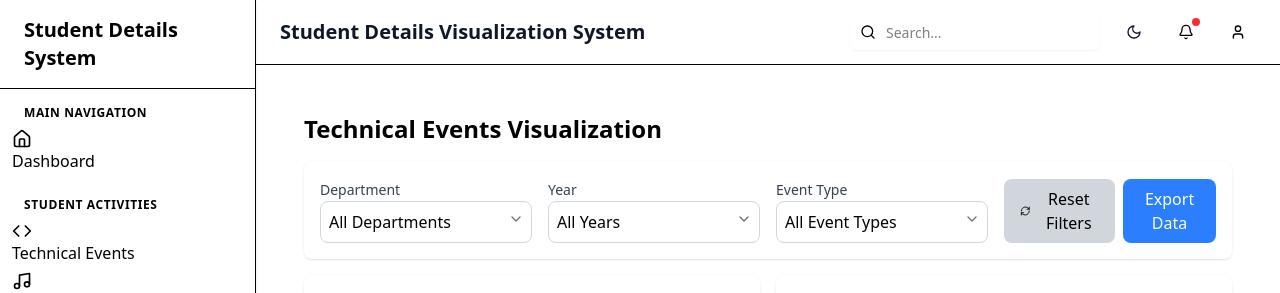
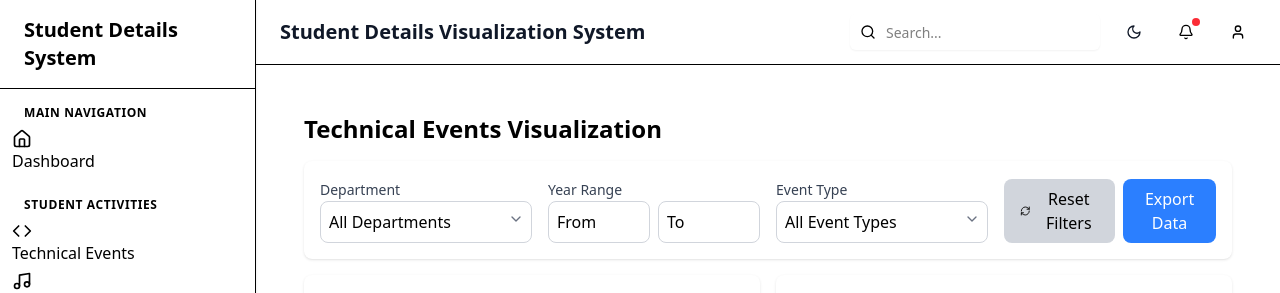
Before and after one commit to pranavyejju2388/student-details-visulaisation, a React (Vite) app in the folder frontend/: page /technical-events in a window 1280 px wide. Shown: the top 293 px of the page. Built offline with nearby package versions, Linux system fonts and the light colour scheme; sample sign-in values are in the browser's storage.

Commit message:
changed year filters in technical events page

```diff
--- a/frontend/package.json
+++ b/frontend/package.json
@@ -14,9 +14,11 @@
     "@radix-ui/react-label": "^2.1.2",
     "@radix-ui/react-select": "^2.1.6",
     "@tailwindcss/vite": "^4.0.10",
+    "chart.js": "^4.4.8",
     "class-variance-authority": "^0.7.1",
     "lucide-react": "^0.477.0",
     "react": "^19.0.0",
+    "react-chartjs-2": "^5.3.0",
     "react-dom": "^19.0.0",
     "react-hot-toast": "^2.5.2",
     "react-router-dom": "^7.2.0",
--- a/frontend/src/pages/TechnicalEvents.jsx
+++ b/frontend/src/pages/TechnicalEvents.jsx
@@ -1,3 +1,4 @@
+import { useState } from "react";
 import { Bar, PieChart, Pie, LineChart, Line, XAxis, YAxis, Tooltip, CartesianGrid, Legend } from "recharts";
 import { ChevronDown, RefreshCw } from "lucide-react";
 
@@ -30,6 +31,8 @@ const TechnicalEvents = () => {
   const departments = ["CSE", "ECE", "MECH", "EEE", "CHEM", "CIVIL"];
   const years = Array.from({ length: 11 }, (_, i) => 2025 - i); // 2025 to 2015
   const eventTypes = ["Hackathons", "Workshops", "Competitions", "Technical Fest Tathva", "Other Technical Events"];
+  const [selectedYearFrom, setSelectedYearFrom] = useState("all");
+  const [selectedYearTo, setSelectedYearTo] = useState("all");
 
   return (
     <div className="p-6">
@@ -52,20 +55,39 @@ const TechnicalEvents = () => {
             </div>
           </div>
 
-          {/* Year Filter */}
+        {/* Year Range Filter */}
         <div className="space-y-2">
-            <label className="text-sm font-medium text-gray-700">Year</label>
+            <label className="text-sm font-medium text-gray-700">Year Range</label>
+            <div className="grid grid-cols-2 gap-2">
+              {/* From Year */}
               <div className="relative">
-              <select className="w-full p-2 pr-8 border border-gray-300 rounded-lg bg-white appearance-none focus:outline-none focus:ring-2 focus:ring-blue-500/30">
-                <option value="all">All Years</option>
+                <select
+                  value={selectedYearFrom}
+                  onChange={(e) => setSelectedYearFrom(e.target.value)}
+                  className="w-full p-2 pr-8 border border-gray-300 rounded-lg bg-white appearance-none focus:outline-none focus:ring-2 focus:ring-blue-500/30"
+                >
+                  <option value="all">From</option>
                   {years.map((year) => (
                     <option key={year} value={year}>{year}</option>
                   ))}
                 </select>
-              <ChevronDown className="absolute right-2 top-2.5 h-4 w-4 text-gray-500 pointer-events-none" />
+              </div>
+
+              {/* To Year */}
+              <div className="relative">
+                <select
+                  value={selectedYearTo}
+                  onChange={(e) => setSelectedYearTo(e.target.value)}
+                  className="w-full p-2 pr-8 border border-gray-300 rounded-lg bg-white appearance-none focus:outline-none focus:ring-2 focus:ring-blue-500/30"
+                >
+                  <option value="all">To</option>
+                  {years.map((year) => (
+                    <option key={year} value={year}>{year}</option>
+                  ))}
+                </select>
               </div>
             </div>
-
+          </div>
           {/* Event Type Filter */}
           <div className="space-y-2">
             <label className="text-sm font-medium text-gray-700">Event Type</label>
```
Also changed, not shown: 1 other file (tests, documents, lock files or other folders). Lines whose indentation alone changed are shown as unchanged.
